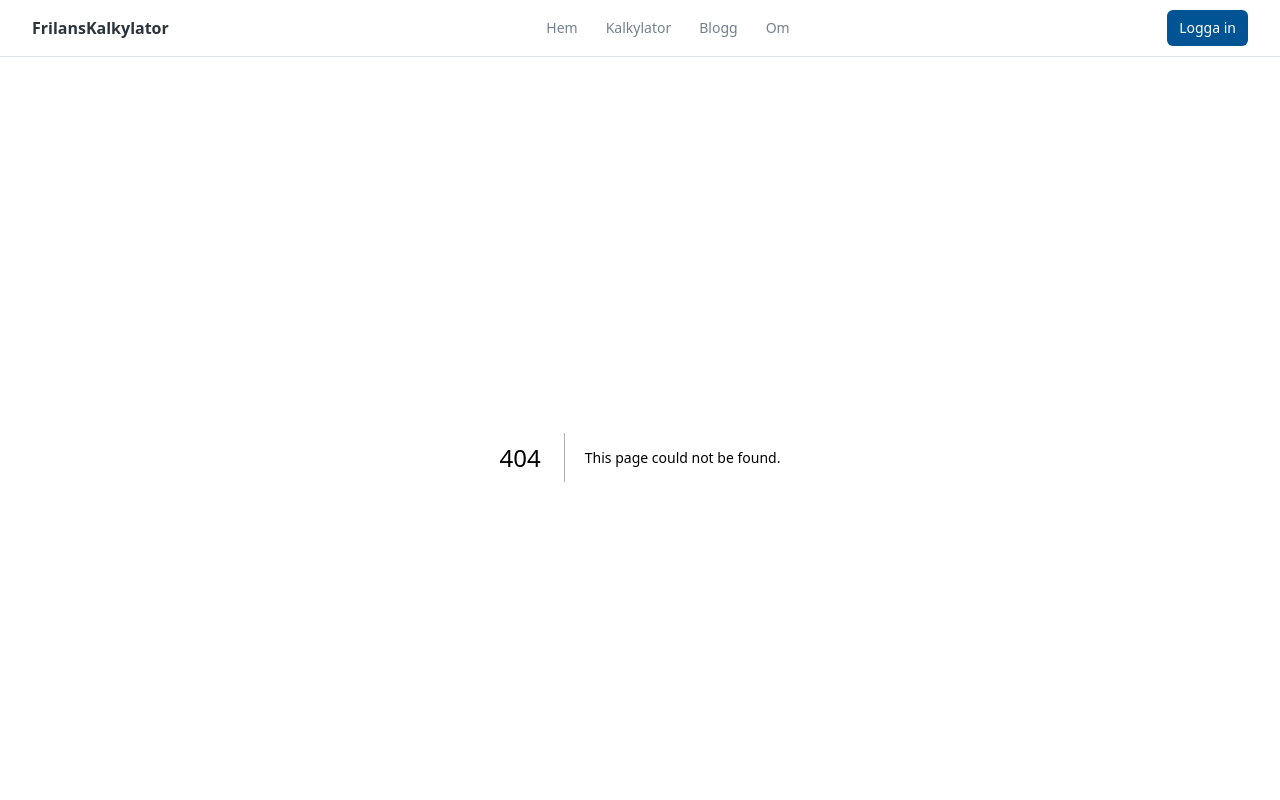
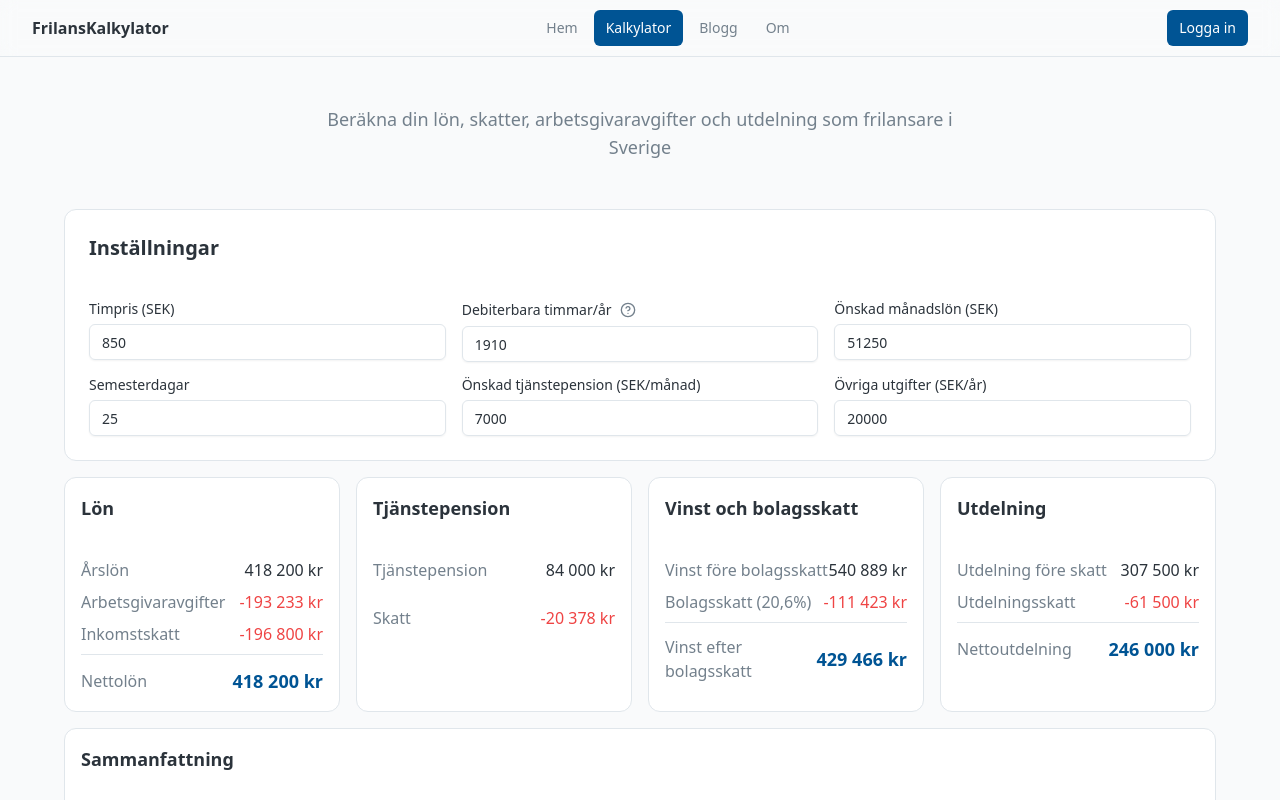
Before and after one commit to jockewe7/wage-wizard, a Next.js app: page /freelance-wage-calculator in a window 1280 px wide. Before the commit this address had no page. Shown: the top 800 px of the page. Built offline with nearby package versions, Linux system fonts and the light colour scheme.

Commit message:
Advanced calculator now lives in kalkylator page On the start page, we will add a SimpleCalculator component instead.

```diff
--- a/src/components/Calculator.tsx
+++ b/src/app/(calculator)/components/AdvancedCalculator.tsx
@@ -1,27 +1,11 @@
 "use client";
 import { useState } from "react";
-import { CalculatorSettings } from "./CalculatorSettings";
+import { AdvancedCalculatorInputs } from "./AdvancedCalculatorInputs";
 import { CalculatorResults } from "./CalculatorResults";
 import { CashAccumulationChart } from "./CashAccumulationChart";
+import type { CalculationResults } from "../types/calculation";
 
-interface CalculationResults {
-  grossIncome: number;
-  employerContributions: number;
-  totalCost: number;
-  netSalary: number;
-  incomeTax: number;
-  profitAfterSalary: number;
-  corporateTax: number;
-  profitAfterTaxes: number;
-  annualPension: number;
-  annualPensionTax: number;
-  dividendAmount: number;
-  dividendTax: number;
-  netDividend: number;
-  remainingCapital: number;
-}
-
-export const Calculator = () => {
+export const AdvancedCalculator = () => {
   const [results, setResults] = useState<CalculationResults>({
     grossIncome: 0,
     employerContributions: 0,
@@ -47,7 +31,7 @@ export const Calculator = () => {
 
   return (
     <div className='w-full max-w-6xl mx-auto space-y-4'>
-      <CalculatorSettings onResultsChange={handleResultsChange} />
+      <AdvancedCalculatorInputs onResultsChange={handleResultsChange} />
       <CalculatorResults results={results} />
       <CashAccumulationChart remainingCapital={results.remainingCapital} />
     </div>
--- /dev/null
+++ b/src/app/(calculator)/components/SimpleCalculator.tsx
@@ -0,0 +1,19 @@
+"use client";
+import { useState, useEffect } from "react";
+import { Card } from "@/components/ui/card";
+import { Input } from "@/components/ui/input";
+import { Label } from "@/components/ui/label";
+import {
+  Tooltip,
+  TooltipContent,
+  TooltipProvider,
+  TooltipTrigger,
+} from "@/components/ui/tooltip";
+import { HelpCircle } from "lucide-react";
+
+export const SimpleCalculator = () => {
+  const thello = () => {};
+  const [monthlySalary, setMonthlySalary] = useState<string>("50000");
+
+  return <div> Hello there... </div>;
+};
--- /dev/null
+++ b/src/app/(calculator)/freelance-wage-calculator/loading.tsx
@@ -0,0 +1,15 @@
+
+export default function Loading() {
+  return (
+    <div className='min-h-screen bg-background py-12 px-4 sm:px-6 lg:px-8'>
+      <div className='max-w-7xl mx-auto'>
+        <header className='text-center mb-12'>
+          <p className='text-lg text-muted-foreground max-w-2xl mx-auto'>
+            Beräknar din lön, skatter, arbetsgivaravgifter och utdelning som
+            frilansare i Sverige...
+          </p>
+        </header>
+      </div>
+    </div>
+  );
+}
--- /dev/null
+++ b/src/app/(calculator)/freelance-wage-calculator/page.tsx
@@ -0,0 +1,23 @@
+import { AdvancedCalculator } from "@/app/(calculator)/components/AdvancedCalculator";
+
+export const metadata = {
+  title: "Avancerad kalkylator",
+  description: "Fördjupad beräkning för frilansare.",
+};
+
+export default function AdvancedCalculatorPage() {
+  return (
+    <div className='min-h-screen bg-background py-12 px-4 sm:px-6 lg:px-8'>
+      <div className='max-w-7xl mx-auto'>
+        <header className='text-center mb-12'>
+          <p className='text-lg text-muted-foreground max-w-2xl mx-auto'>
+            Beräkna din lön, skatter, arbetsgivaravgifter och utdelning som
+            frilansare i Sverige
+          </p>
+        </header>
+
+        <AdvancedCalculator />
+      </div>
+    </div>
+  );
+}
--- /dev/null
+++ b/src/app/(calculator)/types/calculation.ts
@@ -0,0 +1,16 @@
+export interface CalculationResults {
+  grossIncome: number;
+  employerContributions: number;
+  totalCost: number;
+  netSalary: number;
+  incomeTax: number;
+  profitAfterSalary: number;
+  corporateTax: number;
+  profitAfterTaxes: number;
+  annualPension: number;
+  annualPensionTax: number;
+  dividendAmount: number;
+  dividendTax: number;
+  netDividend: number;
+  remainingCapital: number;
+}
--- a/src/app/page.tsx
+++ b/src/app/page.tsx
@@ -1,6 +1,5 @@
-import { Calculator } from "@/components/Calculator";
-import Image from "next/image";
 
+import { SimpleCalculator } from "./(calculator)/components/SimpleCalculator";
 
 export default function Home() {
   return (
@@ -14,8 +13,7 @@ export default function Home() {
             Beräkna din lön, skatter, arbetsgivaravgifter och utdelning som frilansare i Sverige
           </p>
         </header>
-
-        <Calculator />
+        <SimpleCalculator />
 
         <footer className="mt-16 text-center text-sm text-muted-foreground">
           <p>Detta är en förenklad kalkylator. Konsultera alltid en skatterådgivare för exakta beräkningar.</p>
--- a/src/components/TopBar.tsx
+++ b/src/components/TopBar.tsx
@@ -7,7 +7,7 @@ import { useEffect, useState } from "react"
 
 const NAV = [
   { href: "/", label: "Hem" },
-  { href: "/kalkylator", label: "Kalkylator" },
+  { href: "/freelance-wage-calculator", label: "Kalkylator" },
   { href: "/blogg", label: "Blogg" },
   { href: "/om", label: "Om" },
 ];
```
Also changed, not shown: src/app/(calculator)/components/AdvancedCalculatorInputs.tsx (renamed from src/components/CalculatorSettings.tsx, +2 -18 lines), src/app/(calculator)/components/CalculatorResults.tsx (renamed from src/components/CalculatorResults.tsx, +1 -17 lines), src/app/(calculator)/components/CashAccumulationChart.tsx (renamed from src/components/CashAccumulationChart.tsx).
